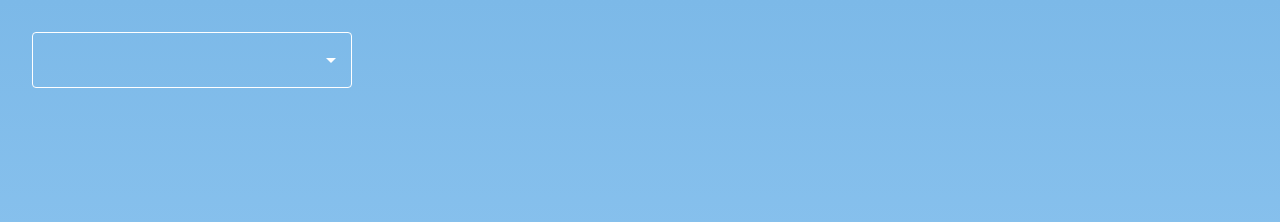
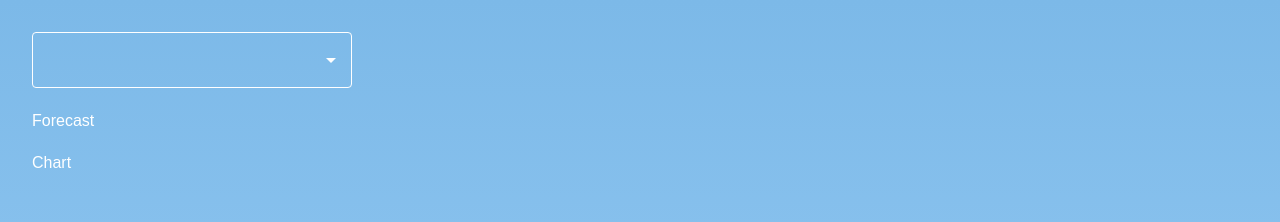
Before and after one commit to andrasna/umbrella-or-not, a React (Vite) app: page / in a window 1280 px wide. Shown: the top 222 px of the page. Built offline with nearby package versions, Linux system fonts and the light colour scheme.

Commit message:
Add initial Forecast and Chart components

```diff
--- a/src/components/pages/Home/Home.tsx
+++ b/src/components/pages/Home/Home.tsx
@@ -1,4 +1,6 @@
 import { LocationAutcomplete } from "../../ui/LocationAutocomplete/LocationAutocomplete";
+import { WeatherChartWidget } from "../../ui/WeatherChartWidget/WeatherChartWidget";
+import { WeatherForecastWidget } from "../../ui/WeatherForecastWidget/WeatherForecastWidget";
 import { WeatherWidget } from "../../ui/WeatherWidget/WeatherWidget";
 import styles from "./Home.module.css"
 
@@ -7,6 +9,8 @@ function Home() {
     <div className={styles.container}>
       <LocationAutcomplete />
       <WeatherWidget />
+      <WeatherForecastWidget />
+      <WeatherChartWidget />
     </div>
   )
 }
--- /dev/null
+++ b/src/components/ui/WeatherChartWidget/WeatherChartWidget.tsx
@@ -0,0 +1,9 @@
+function WeatherChartWidget() {
+  return (
+    <div>
+      Chart
+    </div>
+  )
+}
+
+export { WeatherChartWidget }
--- /dev/null
+++ b/src/components/ui/WeatherForecastWidget/WeatherForecastWidget.tsx
@@ -0,0 +1,9 @@
+function WeatherForecastWidget() {
+  return (
+    <div>
+      Forecast
+    </div>
+  )
+}
+
+export { WeatherForecastWidget }
```
Also changed, not shown: src/components/ui/WeatherChartWidget/WeatherChartWidget.module.css (added), src/components/ui/WeatherForecastWidget/WeatherForecastWidget.module.css (added).
